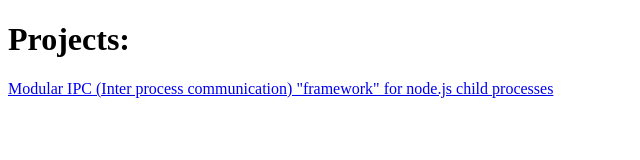
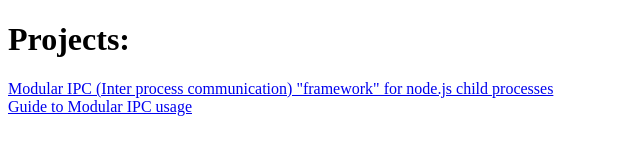
Before and after one commit to rjs-codeworks/rjs-codeworks.github.io, a plain HTML site: page projects/index.html in a window 1280 px wide. Shown: the whole page, without its empty margins (0-640 px from the left). Drawn offline with Linux system fonts and the light colour scheme.

Commit message:
Update index.html

```diff
--- a/projects/index.html
+++ b/projects/index.html
@@ -7,5 +7,6 @@
     <body>
       <h1>Projects:</h1>
       <a href="https://github.com/rjs-codeworks/Modular-IPC">Modular IPC (Inter process communication) "framework" for node.js child processes</a><br>
+      <a href=https://rjs-codeworks.github.io/projects/MIPC/index.html">Guide to Modular IPC usage</a><br>
     </body>
   </html>
```
